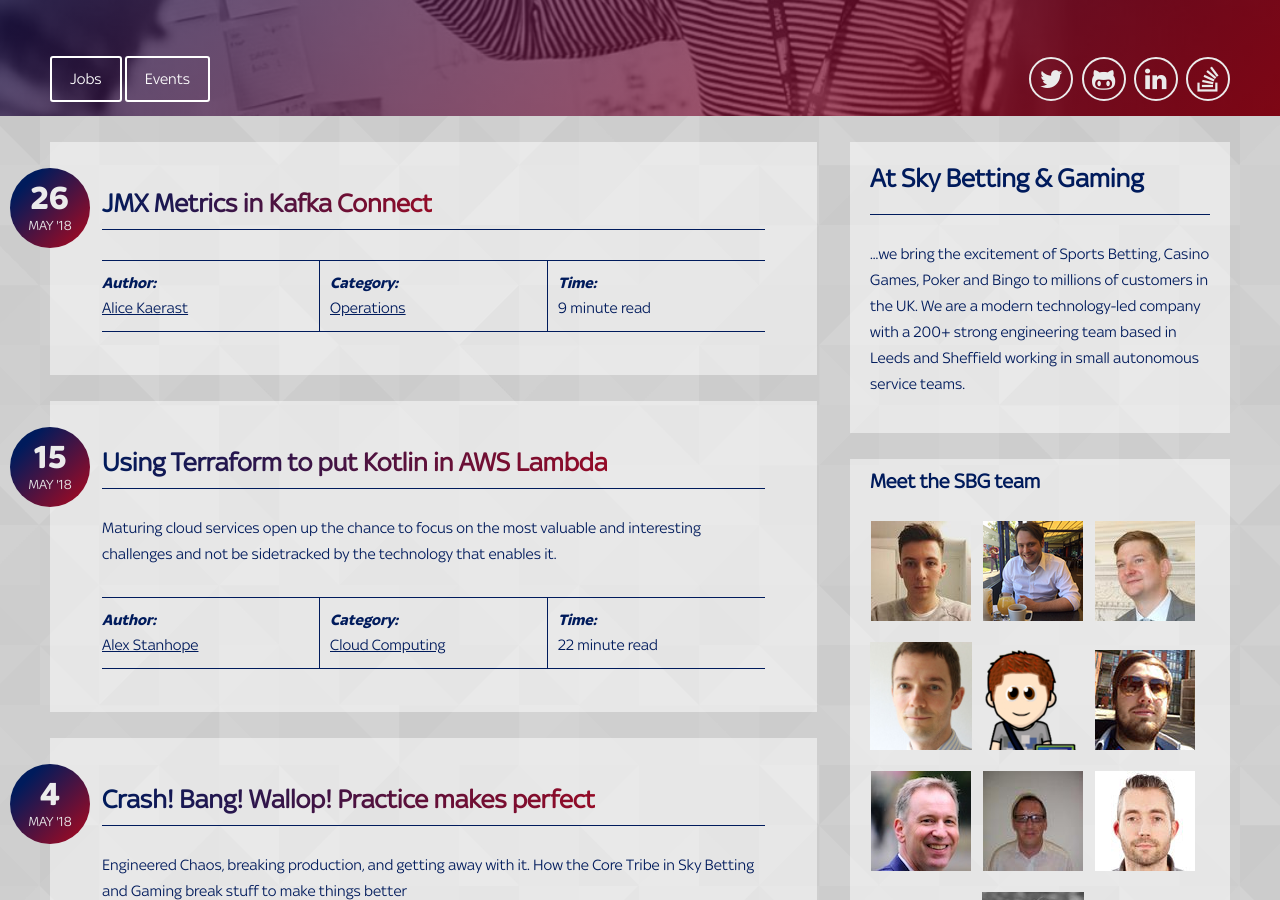
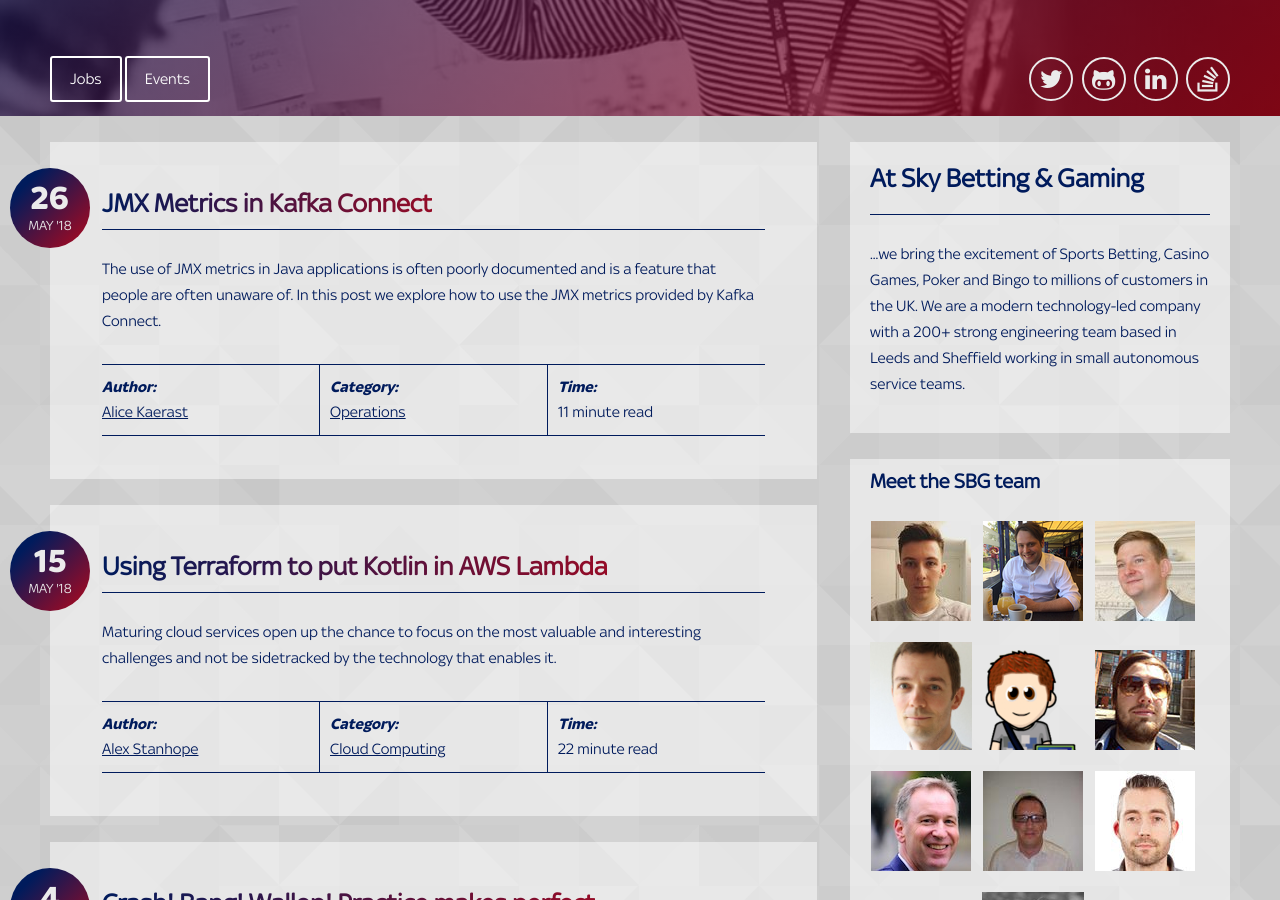
Before and after one commit to skybet/skybet.github.io, a Jekyll site: the page built from index.html, in a window 1280 px wide and 900 px high, scrolled down 314 px. Built offline with Jekyll 4.4.1, drawn with Linux system fonts in a browser that asks for light colours; nearby versions of some CDN libraries; some web fonts are replaced; the list of posts is cut into pages by our own code; comment, search, counter and statistics services are not loaded.

Commit message:
refactor and add an ending

````diff
--- a/_posts/2018-05-26-jmx-metrics-kafka-connect.md
+++ b/_posts/2018-05-26-jmx-metrics-kafka-connect.md
@@ -2,20 +2,19 @@
 layout:     post
 title:      JMX Metrics in Kafka Connect
 date:       2018-05-26
-summary:
+summary:    The use of JMX metrics in Java applications is often poorly documented and is a feature that people are often unaware of.  In this post we explore how to use the JMX metrics provided by Kafka Connect.
 author:     alice_kaerast
 image:
 category:   Operations
 ---
 
-For those of us who have been around for a while it is obvious that well-written Java applications expose a bunch of useful metrics via JMX and that graphing and alerting on these is the standard way of monitoring these applications.  It's so obvious and well-known that this isn't written about, and isn't covered in the software's documentation.  And this is a problem for the people whom this isn't obvious to.
+For those of us who have been around for a while it is obvious that well-written Java applications expose a bunch of useful metrics via JMX and that graphing and alerting on these is the standard way of monitoring these applications.  It's so obvious and well-known that this isn't written about, and often isn't covered in the software's documentation.  And this is a problem for the people for whom this isn't obvious.
 
-In reviewing a recent incident involving a Kafka Connect worker it became obvious that there is a gap here.  The team running the Kafka Connect instance were not aware of the rich JMX metrics, and were instead prodding the source and destination stores in various ways.  They weren't doing anything with the JMX metrics because they weren't aware of them.
+In reviewing a recent incident involving a Kafka Connect worker it became obvious that there is a gap here.  The team running the Kafka Connect cluster were not aware of the rich JMX metrics, and were instead prodding the source and destination stores in various ways.  They weren't doing anything with the JMX metrics because they weren't aware of them.
 
-It's true that JMX metrics are not particularly easy to do something with if you do not have a lot of experience in JVM applications, so let's talk about the metrics we can get from Kafka Connect and how to use them.
+It's true that JMX metrics are not particularly easy to use if you do not have a lot of experience in JVM applications, so let's talk about the metrics we can get from Kafka Connect and how to use them.
 
-Zenreach Engineering have already done [most of the work](https://github.com/zenreach/docker-kafka-connect) on this with their Docker image for Kafka Connect that includes jmx_exporter for Prometheus.  But lets take a look at what's involved as a learning exercise.
-
+Zenreach Engineering have already done [most of the work](https://github.com/zenreach/docker-kafka-connect) in exposing the Kafka Connect JMX metrics with their Docker image that includes jmx_exporter for Prometheus.  But lets take a look at what's involved as a learning exercise.
 
 ### Exposing the JMX metrics
 
@@ -28,7 +27,7 @@
 -Dcom.sun.management.jmxremote.ssl=false
 ```
 
-If you plan on exposing these metrics over the network then you will want to investigate the authentication and SSL options and you may need to set the advertised hostname depending on your setup.  However since we are not exposing the JMX port over the network directly, we will not cover these here.
+If you plan on exposing these metrics over the network then you will want to investigate the authentication and SSL options, and you may need to set the advertised hostname too depending on your setup.  However since we are not exposing the JMX port over the network (and are connecting to localhost), we will not cover these here.
 
 We can now restart the application with these new parameters and we should see that the application is additionally listening on port 9010 (or whichever port you picked) by running `netstat -lntp`.
 
@@ -50,7 +49,7 @@
 
 ### Prometheus
 
-[Prometheus](https://prometheus.io) is a monitoring tool which ingests metrics, makes them graphable, and exposes them to Alert Manager which can send out alerts using a number of methods.  It pulls metrics from HTTP endpoints which are configured in its configuration file.  We therefore need a way of exposing the Kafka Connect metrics over HTTP in the format that Prometheus understands.
+[Prometheus](https://prometheus.io) is a monitoring tool which ingests metrics, makes them graphable, and exposes them to Alert Manager which can send out alerts using a number of methods.  It pulls metrics from HTTP endpoints which are added to the Prometheus configuration file.  We therefore need a way of exposing the Kafka Connect metrics over HTTP in the format that Prometheus understands.
 
 ### JMX Exporter
 
@@ -58,7 +57,7 @@
 
 JMX Exporter can run in either of two modes - as a Java agent that is injected into the application you want to monitor or as a standalone process that connects to the JMX ports we have exposed.  There are some benefits in running it as an injected Java agent as this does expose additional CPU and memory metrics and is easier to configure for some applications.  However, we generally prefer to run it as a standalone process because this allows us to reconfigure the exporter without restarting the application and it is safer to not inject code into a production application.
 
-Because Prometheus recommend not running JMX Exporter as a separate service, there is limited documentation around actually doing this.  At Sky Betting and Gaming we have a Chef recipe that installs, configures and runs the service on a server.  For everyone else, you need to build the JMX Exporter code to generate `jmx_prometheus_server.jar` and then run it with:
+Because Prometheus recommend not running JMX Exporter as a separate service, there is limited documentation around actually doing this.  At Sky Betting and Gaming we have a Chef recipe that installs, configures and runs the service on a server.  For everyone else, you need to clone and build the JMX Exporter code from GitHub to generate `jmx_prometheus_server.jar` and then run it with:
 
 ```
 java -jar jmx_prometheus_server.jar jmx_exporter.yaml
@@ -70,7 +69,7 @@
 
 A good starting point is to use JMX Dump to discover the highest level metrics possible and begin with those.
 
-All of the Kafka services expose JMX metrics beginning with 'kafka' so this is a good starting point as a pattern for JMX Exporter.
+All of the Kafka services, including Kafka Connect, expose JMX metrics beginning with 'kafka' so this is a good starting point as a pattern for JMX Exporter.  The following configuration is the minimal configuration required to get JMX Exporter exposing the Kafka Connect JMX metrics:
 
 ```yaml
 lowercaseOutputName: true
@@ -86,6 +85,10 @@
 curl localhost:8080/metrics
 ```
 
-The output includes valid patterns that we can use to configure more specific metrics in the JMX Exporter configuration file in order to get better names.  This takes some trial and error, but will eventually lead to a [configuration file](https://github.com/zenreach/docker-kafka-connect/blob/master/jmx_exporter.yaml) for Kafka Connect that looks something like the one that Zenreach are using in their Docker container.
+The output includes valid patterns that we can use to configure more specific metrics in the JMX Exporter configuration file.  This will let us pick just the metrics that we care about, and it will allow us to give them more sensible names.  Configuring these patterns takes some trial and error, but will eventually lead to a [configuration file](https://github.com/zenreach/docker-kafka-connect/blob/master/jmx_exporter.yaml) for Kafka Connect that looks something like the one that Zenreach are using in their Docker container.
 
-This configuration file is also a good starting point if you are configuring JMX Exporter for other Kafka services, as it covers most of the ways of extracting metrics.
+This configuration file is also a good starting point if you are configuring JMX Exporter for other Kafka services, as it covers most of the ways of extracting metrics and many of the metrics across the Kafka services follow a fairly similar format.
+
+With the metrics that we care about being exposed by the JMX Exporter HTTP interface, we can now configure Prometheus to regularly poll this HTTP endpoint.  And we can then configure alerts in Alert Manager and build dashboards in a Grafana instance attached to Prometheus.  We should now have graphs on a screen in the office, and out of hours alerts being sent to on-call engineers.
+
+Hopefully this post has encouraged you to start using JMX metrics not just for Kafka Connect, but the whole of the Kafka platform as well as any other Java applications you might have running on your network.  Not every application has custom metrics that are as useful as the Kafka ones, but all Java applications will expose at least JVM metrics.
````
